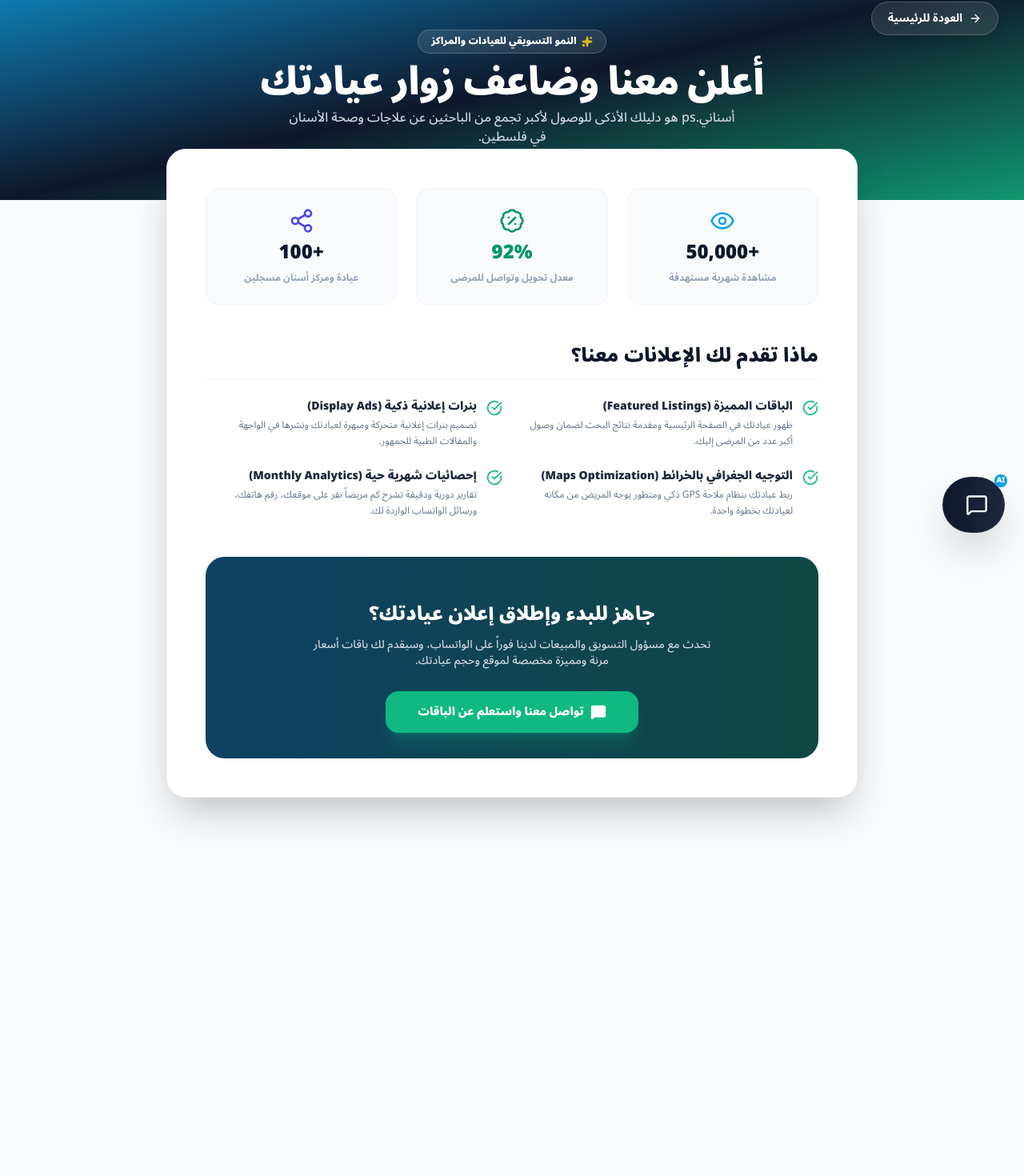
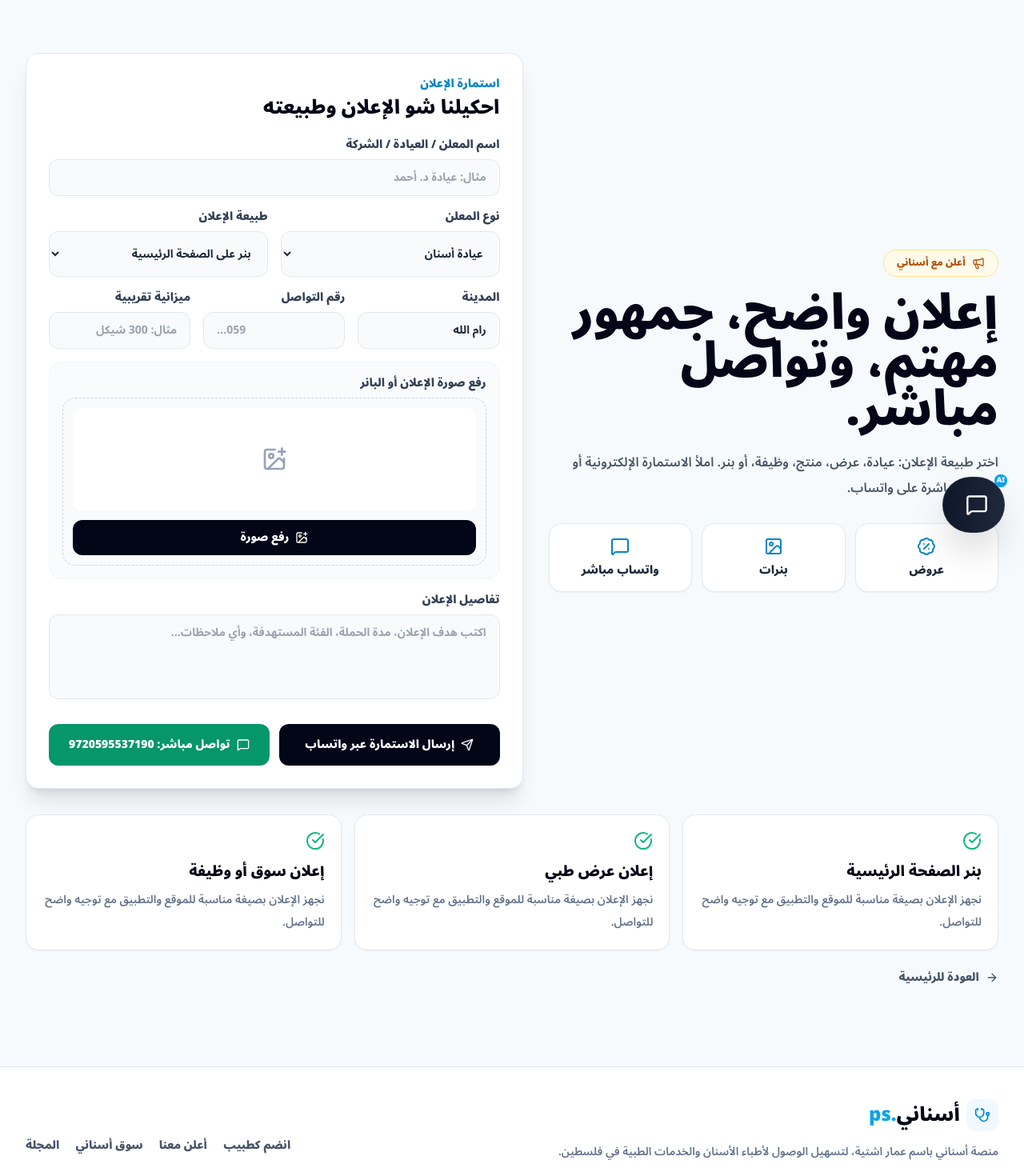
Before and after one commit to ammarshtayeh/asnany, a Next.js app in the folder apps/web/: page /advertise in a window 1280 px wide. Shown: the part 110-1580 px from the top of the page at 80% size. Before the commit the page ends 1203 px from the top, so only its background shows below. Built offline with nearby package versions, Linux system fonts and the light colour scheme.

Commit message:
Finish release upload forms and contact polish

```diff
--- a/apps/web/app/advertise/page.tsx
+++ b/apps/web/app/advertise/page.tsx
@@ -1,117 +1,184 @@
 "use client";
 
+import { useMemo, useState } from "react";
 import Link from "next/link";
-import { ArrowRight, Sparkles, MessageSquare, BadgePercent, CheckCircle, Eye, Share2 } from "lucide-react";
+import { ArrowRight, BadgePercent, CheckCircle, Image as ImageIcon, Megaphone, MessageSquare, Send, Sparkles } from "lucide-react";
+import AdminImageUpload from "@/components/AdminImageUpload";
+
+const whatsappNumber = "9720595537190";
 
 export default function AdvertiseWithUs() {
-  const adminWhatsapp = "970599123456";
+  const [advertiserName, setAdvertiserName] = useState("");
+  const [advertiserType, setAdvertiserType] = useState("عيادة أسنان");
+  const [adNature, setAdNature] = useState("بنر على الصفحة الرئيسية");
+  const [city, setCity] = useState("رام الله");
+  const [phone, setPhone] = useState("");
+  const [budget, setBudget] = useState("");
+  const [message, setMessage] = useState("");
+  const [imageUrl, setImageUrl] = useState("");
+  const [submitted, setSubmitted] = useState(false);
+
+  const whatsappHref = useMemo(() => {
+    const text = [
+      "مرحباً أسناني، أرغب بعمل إعلان.",
+      advertiserName ? `اسم المعلن: ${advertiserName}` : "",
+      `نوع المعلن: ${advertiserType}`,
+      `طبيعة الإعلان: ${adNature}`,
+      `المدينة: ${city}`,
+      phone ? `رقم التواصل: ${phone}` : "",
+      budget ? `الميزانية المتوقعة: ${budget}` : "",
+      message ? `تفاصيل: ${message}` : "",
+      imageUrl ? `صورة/بنر: ${imageUrl}` : "",
+    ].filter(Boolean).join("\n");
+
+    return `https://wa.me/${whatsappNumber}?text=${encodeURIComponent(text)}`;
+  }, [adNature, advertiserName, advertiserType, budget, city, imageUrl, message, phone]);
+
+  const handleSubmit = (event: React.FormEvent) => {
+    event.preventDefault();
+    setSubmitted(true);
+    window.open(whatsappHref, "_blank", "noopener,noreferrer");
+  };
 
   return (
-    <main className="bg-slate-50 min-h-screen relative font-sans" dir="rtl">
-      {/* Premium Header */}
-      <div className="h-[280px] w-full bg-slate-900 relative overflow-hidden flex items-center justify-center text-center">
-        <div className="absolute inset-0 bg-gradient-to-br from-primary/80 via-slate-900 to-secondary/80" />
-        <div className="absolute top-8 right-8 z-50">
-          <Link href="/" className="inline-flex items-center gap-2 bg-white/10 hover:bg-white/20 backdrop-blur-md border border-white/20 text-white px-5 py-2.5 rounded-full text-sm font-bold transition-all hover:scale-105 shadow-lg">
-            <ArrowRight className="w-4 h-4" />
-            العودة للرئيسية
-          </Link>
-        </div>
-
-        <div className="relative z-10 px-4">
-          <span className="bg-white/10 border border-white/20 text-white text-xs font-black px-4 py-1.5 rounded-full inline-flex items-center gap-1.5 mb-3">
-            <Sparkles className="w-3.5 h-3.5 text-yellow-400 fill-current animate-pulse" /> النمو التسويقي للعيادات والمراكز
+    <main className="min-h-screen bg-[#f7fafc] pb-24 pt-24" dir="rtl">
+      <section className="mx-auto grid max-w-[1400px] gap-8 px-4 lg:grid-cols-[minmax(0,0.95fr)_minmax(420px,1.05fr)] lg:px-8">
+        <div className="flex flex-col justify-center text-right">
+          <span className="mb-4 inline-flex w-fit items-center gap-2 rounded-full border border-amber-200 bg-amber-50 px-4 py-2 text-xs font-black text-amber-700">
+            <Megaphone className="h-4 w-4" />
+            أعلن مع أسناني
           </span>
-          <h1 className="text-3xl md:text-5xl font-black text-white tracking-tight">
-            أعلن معنا وضاعف زوار عيادتك
+          <h1 className="text-4xl font-black leading-tight text-slate-950 md:text-6xl">
+            إعلان واضح، جمهور مهتم، وتواصل مباشر.
           </h1>
-          <p className="text-slate-300 mt-2 text-sm md:text-base font-medium max-w-xl mx-auto">
-            أسناني.ps هو دليلك الأذكى للوصول لأكبر تجمع من الباحثين عن علاجات وصحة الأسنان في فلسطين.
+          <p className="mt-5 max-w-2xl text-base font-semibold leading-8 text-slate-600">
+            اختر طبيعة الإعلان: عيادة، عرض، منتج، وظيفة، أو بنر. املأ الاستمارة الإلكترونية أو تواصل مباشرة على واتساب.
           </p>
+          <div className="mt-7 grid max-w-xl gap-3 sm:grid-cols-3">
+            <Value icon={BadgePercent} title="عروض" />
+            <Value icon={ImageIcon} title="بنرات" />
+            <Value icon={MessageSquare} title="واتساب مباشر" />
           </div>
         </div>
 
-      <div className="max-w-4xl mx-auto px-4 -mt-16 pb-24 relative z-10">
-        <div className="bg-white rounded-3xl shadow-2xl p-8 md:p-12 border border-slate-100 space-y-12">
-
-          {/* Stats section */}
-          <div className="grid sm:grid-cols-3 gap-6 text-center">
-            <div className="p-6 rounded-2xl bg-slate-50 space-y-2 border border-slate-100">
-              <Eye className="w-8 h-8 text-primary mx-auto" />
-              <div className="text-2xl font-black text-slate-900">+50,000</div>
-              <div className="text-xs text-slate-400 font-bold">مشاهدة شهرية مستهدفة</div>
-            </div>
-            <div className="p-6 rounded-2xl bg-slate-50 space-y-2 border border-slate-100">
-              <BadgePercent className="w-8 h-8 text-emerald-600 mx-auto" />
-              <div className="text-2xl font-black text-emerald-600">92%</div>
-              <div className="text-xs text-slate-400 font-bold">معدل تحويل وتواصل للمرضى</div>
-            </div>
-            <div className="p-6 rounded-2xl bg-slate-50 space-y-2 border border-slate-100">
-              <Share2 className="w-8 h-8 text-indigo-600 mx-auto" />
-              <div className="text-2xl font-black text-slate-900">+100</div>
-              <div className="text-xs text-slate-400 font-bold">عيادة ومركز أسنان مسجلين</div>
-            </div>
+        <form onSubmit={handleSubmit} className="rounded-2xl border border-slate-200 bg-white p-5 text-right shadow-xl md:p-7">
+          <div className="mb-5">
+            <p className="text-sm font-black text-sky-600">استمارة الإعلان</p>
+            <h2 className="mt-1 text-2xl font-black text-slate-950">احكيلنا شو الإعلان وطبيعته</h2>
           </div>
 
-          {/* Value proposition */}
-          <div className="space-y-6">
-            <h2 className="text-2xl font-black text-slate-900 border-b border-slate-100 pb-3">ماذا تقدم لك الإعلانات معنا؟</h2>
-            <div className="grid md:grid-cols-2 gap-6">
-              <div className="flex gap-3">
-                <CheckCircle className="w-5 h-5 text-emerald-500 flex-shrink-0 mt-0.5" />
-                <div>
-                  <span className="block font-black text-slate-800 text-sm">الباقات المميزة (Featured Listings)</span>
-                  <span className="block text-slate-500 text-xs mt-1 leading-relaxed">ظهور عيادتك في الصفحة الرئيسية ومقدمة نتائج البحث لضمان وصول أكبر عدد من المرضى إليك.</span>
-                </div>
-              </div>
-              <div className="flex gap-3">
-                <CheckCircle className="w-5 h-5 text-emerald-500 flex-shrink-0 mt-0.5" />
-                <div>
-                  <span className="block font-black text-slate-800 text-sm">بنرات إعلانية ذكية (Display Ads)</span>
-                  <span className="block text-slate-500 text-xs mt-1 leading-relaxed">تصميم بنرات إعلانية متحركة ومبهرة لعيادتك ونشرها في الواجهة والمقالات الطبية للجمهور.</span>
-                </div>
-              </div>
-              <div className="flex gap-3">
-                <CheckCircle className="w-5 h-5 text-emerald-500 flex-shrink-0 mt-0.5" />
-                <div>
-                  <span className="block font-black text-slate-800 text-sm">التوجيه الجغرافي بالخرائط (Maps Optimization)</span>
-                  <span className="block text-slate-500 text-xs mt-1 leading-relaxed">ربط عيادتك بنظام ملاحة GPS ذكي ومتطور يوجه المريض من مكانه لعيادتك بخطوة واحدة.</span>
-                </div>
-              </div>
-              <div className="flex gap-3">
-                <CheckCircle className="w-5 h-5 text-emerald-500 flex-shrink-0 mt-0.5" />
-                <div>
-                  <span className="block font-black text-slate-800 text-sm">إحصائيات شهرية حية (Monthly Analytics)</span>
-                  <span className="block text-slate-500 text-xs mt-1 leading-relaxed">تقارير دورية ودقيقة تشرح كم مريضاً نقر على موقعك، رقم هاتفك، ورسائل الواتساب الواردة لك.</span>
-                </div>
-              </div>
-            </div>
+          <div className="grid gap-4">
+            <Field label="اسم المعلن / العيادة / الشركة">
+              <input value={advertiserName} onChange={(e) => setAdvertiserName(e.target.value)} required className="form-field" placeholder="مثال: عيادة د. أحمد" />
+            </Field>
+
+            <div className="grid gap-4 sm:grid-cols-2">
+              <Field label="نوع المعلن">
+                <select value={advertiserType} onChange={(e) => setAdvertiserType(e.target.value)} className="form-field">
+                  <option>عيادة أسنان</option>
+                  <option>طبيب مستقل</option>
+                  <option>مركز تجميل</option>
+                  <option>مختبر أسنان</option>
+                  <option>شركة/مورد</option>
+                  <option>إعلان وظيفة</option>
+                </select>
+              </Field>
+              <Field label="طبيعة الإعلان">
+                <select value={adNature} onChange={(e) => setAdNature(e.target.value)} className="form-field">
+                  <option>بنر على الصفحة الرئيسية</option>
+                  <option>عرض وخصم</option>
+                  <option>إعلان في سوق أسناني</option>
+                  <option>ترويج طبيب/عيادة</option>
+                  <option>إعلان وظيفة</option>
+                  <option>حملة شهرية</option>
+                </select>
+              </Field>
             </div>
 
-          {/* Pricing or Call to Action */}
-          <div className="bg-slate-900 rounded-3xl p-8 text-center text-white space-y-6 relative overflow-hidden">
-            <div className="absolute inset-0 bg-gradient-to-r from-primary/30 to-secondary/30" />
-            <div className="relative z-10 space-y-3">
-              <h3 className="text-xl md:text-2xl font-black">جاهز للبدء وإطلاق إعلان عيادتك؟</h3>
-              <p className="text-slate-300 text-xs md:text-sm font-medium max-w-lg mx-auto leading-relaxed">
-                تحدث مع مسؤول التسويق والمبيعات لدينا فوراً على الواتساب، وسيقدم لك باقات أسعار مرنة ومميزة مخصصة لموقع وحجم عيادتك.
-              </p>
+            <div className="grid gap-4 sm:grid-cols-3">
+              <Field label="المدينة">
+                <input value={city} onChange={(e) => setCity(e.target.value)} className="form-field" />
+              </Field>
+              <Field label="رقم التواصل">
+                <input value={phone} onChange={(e) => setPhone(e.target.value)} className="form-field text-left" placeholder="059..." />
+              </Field>
+              <Field label="ميزانية تقريبية">
+                <input value={budget} onChange={(e) => setBudget(e.target.value)} className="form-field" placeholder="مثال: 300 شيكل" />
+              </Field>
+            </div>
 
-              <div className="pt-4 flex justify-center">
+            <div className="rounded-2xl border border-slate-100 bg-slate-50/70 p-4">
+              <AdminImageUpload label="رفع صورة الإعلان أو البانر" value={imageUrl} folder="advertisements" onChange={setImageUrl} />
+            </div>
+
+            <Field label="تفاصيل الإعلان">
+              <textarea
+                value={message}
+                onChange={(e) => setMessage(e.target.value)}
+                rows={4}
+                className="form-field resize-none"
+                placeholder="اكتب هدف الإعلان، مدة الحملة، الفئة المستهدفة، وأي ملاحظات..."
+              />
+            </Field>
+          </div>
+
+          {submitted ? (
+            <div className="mt-5 rounded-xl border border-emerald-200 bg-emerald-50 px-4 py-3 text-sm font-black text-emerald-700">
+              تم تجهيز الطلب وفتح واتساب لإرساله مباشرة.
+            </div>
+          ) : null}
+
+          <div className="mt-6 grid gap-3 sm:grid-cols-2">
+            <button type="submit" className="flex items-center justify-center gap-2 rounded-xl bg-slate-950 px-5 py-4 text-sm font-black text-white hover:bg-sky-600">
+              <Send className="h-4 w-4" />
+              إرسال الاستمارة عبر واتساب
+            </button>
             <a
-                  href={`https://wa.me/${adminWhatsapp}?text=${encodeURIComponent("مرحباً أسناني، أرغب بالاستفسار عن أسعار وباقات الإعلان للعيادات والمراكز لديكم.")}`}
+              href={`https://wa.me/${whatsappNumber}`}
               target="_blank"
               rel="noreferrer"
-                  className="bg-emerald-500 hover:bg-emerald-600 text-white font-black px-10 py-4 rounded-2xl shadow-xl shadow-emerald-500/20 transition-all flex items-center gap-2 text-sm hover:scale-[1.02]"
+              className="flex items-center justify-center gap-2 rounded-xl bg-emerald-600 px-5 py-4 text-sm font-black text-white hover:bg-emerald-700"
             >
-                  <MessageSquare className="w-5 h-5 fill-current" /> تواصل معنا واستعلم عن الباقات
+              <MessageSquare className="h-4 w-4" />
+              تواصل مباشر: {whatsappNumber}
             </a>
           </div>
+        </form>
+      </section>
+
+      <section className="mx-auto mt-8 max-w-[1400px] px-4 lg:px-8">
+        <div className="grid gap-4 md:grid-cols-3">
+          {["بنر الصفحة الرئيسية", "إعلان عرض طبي", "إعلان سوق أو وظيفة"].map((item) => (
+            <div key={item} className="rounded-2xl border border-slate-200 bg-white p-5 text-right shadow-sm">
+              <CheckCircle className="mb-3 h-6 w-6 text-emerald-500" />
+              <h3 className="text-lg font-black text-slate-950">{item}</h3>
+              <p className="mt-2 text-sm font-semibold leading-7 text-slate-500">نجهز الإعلان بصيغة مناسبة للموقع والتطبيق مع توجيه واضح للتواصل.</p>
             </div>
+          ))}
         </div>
-
-        </div>
-      </div>
+        <Link href="/" className="mt-6 inline-flex items-center gap-2 text-sm font-black text-slate-600 hover:text-sky-600">
+          <ArrowRight className="h-4 w-4" />
+          العودة للرئيسية
+        </Link>
+      </section>
     </main>
   );
 }
+
+function Field({ label, children }: { label: string; children: React.ReactNode }) {
+  return (
+    <label className="block">
+      <span className="mb-2 block text-sm font-black text-slate-700">{label}</span>
+      {children}
+    </label>
+  );
+}
+
+function Value({ icon: Icon, title }: { icon: React.ComponentType<{ className?: string }>; title: string }) {
+  return (
+    <div className="rounded-2xl border border-slate-200 bg-white p-4 text-center shadow-sm">
+      <Icon className="mx-auto mb-2 h-6 w-6 text-sky-600" />
+      <p className="text-sm font-black text-slate-800">{title}</p>
+    </div>
+  );
+}
--- a/apps/web/app/globals.css
+++ b/apps/web/app/globals.css
@@ -33,6 +33,12 @@
     --ring: 199 89% 48%;
 
     --radius: 1rem;
+  }
+}
+
+@layer components {
+  .form-field {
+    @apply w-full rounded-xl border border-slate-200 bg-slate-50 px-4 py-3 text-right text-sm font-bold text-slate-800 outline-none transition focus:border-sky-300 focus:bg-white;
   }
 }
 
--- a/apps/web/app/layout.tsx
+++ b/apps/web/app/layout.tsx
@@ -14,6 +14,7 @@ export const metadata: Metadata = {
 
 import Navbar from "@/components/Navbar";
 import AIChatbot from "@/components/AIChatbot";
+import SiteFooter from "@/components/SiteFooter";
 
 export default function RootLayout({
   children,
@@ -25,6 +26,7 @@ export default function RootLayout({
       <body className={`${notoSansArabic.variable} font-sans bg-gray-50 text-slate-900 min-h-screen flex flex-col pt-20 md:pt-20`}>
         <Navbar />
         {children}
+        <SiteFooter />
         <AIChatbot />
       </body>
     </html>
--- /dev/null
+++ b/apps/web/components/SiteFooter.tsx
@@ -0,0 +1,49 @@
+"use client";
+
+import Link from "next/link";
+import { Mail, Phone, Stethoscope } from "lucide-react";
+import { usePathname } from "next/navigation";
+
+const ownerPhone = "9720595537190";
+const ownerEmail = "ammar.shtayeh@gmail.com";
+
+export default function SiteFooter() {
+  const pathname = usePathname();
+  if (pathname?.startsWith("/admin")) return null;
+
+  return (
+    <footer className="border-t border-slate-200 bg-white px-4 py-10 lg:px-8" dir="rtl">
+      <div className="mx-auto grid max-w-[1400px] gap-8 md:grid-cols-[1fr_auto] md:items-center">
+        <div className="text-right">
+          <div className="mb-3 flex items-center gap-2">
+            <span className="flex h-10 w-10 items-center justify-center rounded-xl bg-sky-50 text-sky-600">
+              <Stethoscope className="h-5 w-5" />
+            </span>
+            <h2 className="text-2xl font-black text-slate-950">
+              أسناني<span className="text-sky-500">.ps</span>
+            </h2>
+          </div>
+          <p className="max-w-2xl text-sm font-semibold leading-7 text-slate-500">
+            منصة أسناني باسم عمار اشتية، لتسهيل الوصول لأطباء الأسنان والخدمات الطبية في فلسطين.
+          </p>
+          <div className="mt-4 flex flex-wrap gap-3 text-sm font-bold text-slate-600">
+            <a href={`mailto:${ownerEmail}`} className="inline-flex items-center gap-2 hover:text-sky-600">
+              <Mail className="h-4 w-4" />
+              {ownerEmail}
+            </a>
+            <a href={`https://wa.me/${ownerPhone}`} target="_blank" rel="noreferrer" className="inline-flex items-center gap-2 hover:text-emerald-600">
+              <Phone className="h-4 w-4" />
+              {ownerPhone}
+            </a>
+          </div>
+        </div>
+        <div className="flex flex-wrap gap-5 text-sm font-black text-slate-600">
+          <Link href="/doctors/register" className="hover:text-sky-600">انضم كطبيب</Link>
+          <Link href="/advertise" className="hover:text-sky-600">أعلن معنا</Link>
+          <Link href="/marketplace" className="hover:text-sky-600">سوق أسناني</Link>
+          <Link href="/blog" className="hover:text-sky-600">المجلة</Link>
+        </div>
+      </div>
+    </footer>
+  );
+}
```
Also changed, not shown: apps/web/app/doctors/register/page.tsx (+24 -29 lines), apps/web/app/page.tsx (+0 -23 lines), 1 other file (tests, documents, lock files or other folders). Lines whose indentation alone changed are shown as unchanged.
